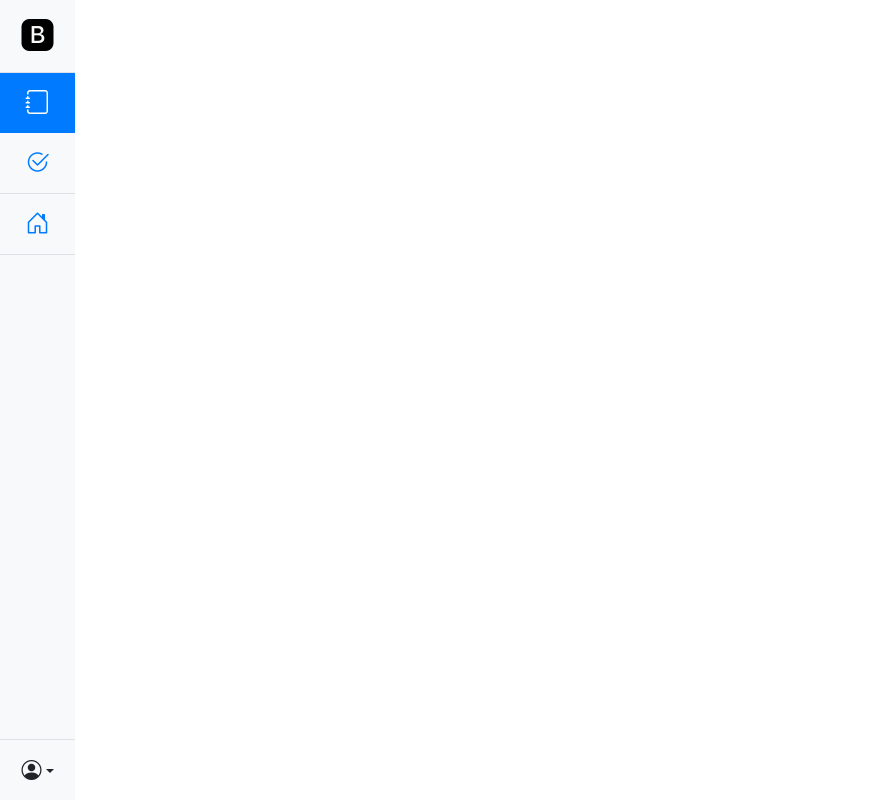
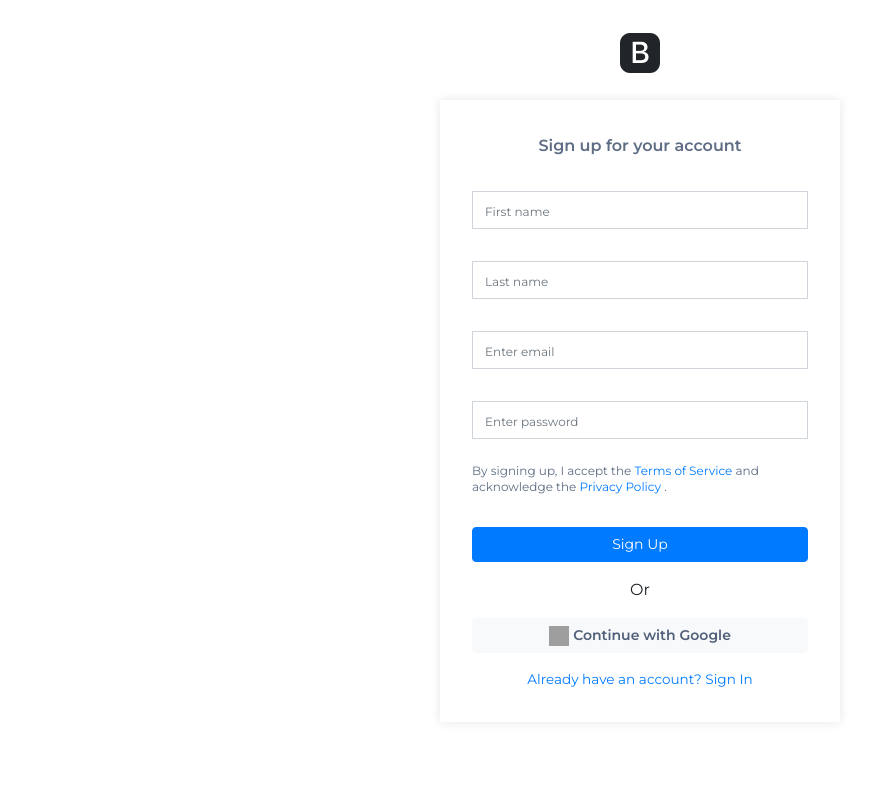
Before and after one commit to vksonagara/shelf.frontend, a React (Create React App) app: page /signup in a window 1280 px wide. Shown: the whole page, without its empty margins (0-871 px from the left). Built offline with nearby package versions, Linux system fonts and the light colour scheme; grey boxes are pictures that could not be loaded.

Commit message:
Added Sign-up UI component

```diff
--- a/package.json
+++ b/package.json
@@ -8,6 +8,7 @@
     "@testing-library/user-event": "^12.8.3",
     "bootstrap": "^4.6.0",
     "bootstrap-icons": "^1.5.0",
+    "node-sass": "^6.0.0",
     "react": "^17.0.2",
     "react-bootstrap": "^1.6.0",
     "react-dom": "^17.0.2",
--- a/src/components/common/Sidebar.jsx
+++ b/src/components/common/Sidebar.jsx
@@ -118,4 +118,5 @@ function Sidebar() {
   );
 }
 
+
 export default Sidebar;
--- /dev/null
+++ b/src/components/views/SignUp.jsx
@@ -0,0 +1,69 @@
+import { Form, Button } from "react-bootstrap";
+import { Link } from "react-router-dom";
+
+
+function SignUp() {
+  return (
+    <div className = "d-flex flex-column align-items-center">
+        <i className="bi bi-bootstrap-fill icon-40 mt-4"></i>
+      <section  className = "d-flex flex-column align-items-center" style = {{
+          boxShadow: "rgba(0, 0, 0, 0.1) 0px 0px 10px",
+          marginTop: "1rem",
+          padding: "1rem 2rem",
+          maxWidth: "400px",
+          boxSizing: "border-box"
+      }}>
+        <h5 style = {{
+            color: "rgb(94, 108, 132)",
+            fontSize: "16px",
+            margin: "1.25rem 0",
+            fontWeight: "700"
+        }}>Sign up for your account</h5>
+        <Form.Control type="text" placeholder="First name" className="input" />
+        <Form.Control type="text" placeholder="Last name" className="input" />
+        <Form.Control
+          type="email"
+          placeholder="Enter email"
+          className="input"
+        />
+        <Form.Control
+          type="password"
+          placeholder="Enter password"
+          className="input"
+        />
+        <p style = {{
+            color: "#5E6C84",
+            fontSize: "12px",
+            lineHeight: "1rem",
+            marginTop: "0.5rem"
+        }}>
+          By signing up, I accept the
+          <Link to="/terms"> Terms of Service</Link> and acknowledge the
+          <Link to="/privacy"> Privacy Policy</Link> .
+        </p>
+        <Button variant="primary" block className = "m-3" style = {
+          {
+            fontSize: "14px"
+          }
+        }>Sign Up</Button>{' '}
+        <p>Or</p>
+        <Button  block className= "d-flex flex-row align-items-center justify-content-center" variant = "light">
+            <img src="https://aid-frontend.prod.atl-paas.net/atlassian-id/front-end/5.0.232/static/media/google-logo.c21ca9d1.svg" alt=""  width = "20" height = "20" />
+            <span style = {{
+                color: "#505f79",
+                fontSize: "14px",
+                fontWeight: "600",
+                marginLeft: "0.25rem"
+            }}>Continue with Google</span></Button>{' '}
+             <Link to = "/signin" style = {{
+                 fontSize: "0.85rem",
+                 margin: "1rem 0"
+             }}>
+             Already have an account? Sign In
+            </Link>
+      </section>
+    </div>
+  );
+}
+
+export default SignUp;
--- a/src/index.js
+++ b/src/index.js
@@ -4,7 +4,9 @@ import App from './App';
 import reportWebVitals from './reportWebVitals';
 import 'bootstrap/dist/css/bootstrap.min.css';
 import 'bootstrap-icons/font/bootstrap-icons.css';
-import './styles/global.css'
+import './styles/global.css';
+import './styles/font.css'
+
 
 ReactDOM.render(
   <React.StrictMode>
--- a/src/routes/index.js
+++ b/src/routes/index.js
@@ -1,9 +1,9 @@
-import Sidebar from "../components/common/Sidebar";
+import SignUp from "../components/views/SignUp"
 
 const routes = [
     {
-        path: "",
-        component: Sidebar,
+        path: "/signup",
+        component: SignUp,
     }
 ]
 
--- /dev/null
+++ b/src/styles/font.css
@@ -0,0 +1,5 @@
+@import url("https://fonts.googleapis.com/css2?family=Montserrat:ital,wght@0,100;0,300;0,400;0,600;1,100;1,300;1,400;1,600&display=swap");
+
+body {
+    font-family: "Montserrat", sans-serif !important;
+}
--- a/src/styles/global.css
+++ b/src/styles/global.css
@@ -4,6 +4,10 @@
 
 .icon-32 {
     font-size: 32px;
+}
+
+.icon-40 {
+    font-size: 40px;
 }
 
 .icon-24 {
@@ -32,3 +36,24 @@
 a {
     text-decoration: none !important;
 }
+
+.input:focus {
+  box-shadow: inset 0 -1px 0 #ddd;
+}
+
+.btn:focus, .btn:active {
+    outline: none !important;
+    box-shadow: none;
+ }
+
+ /* SignUP Css  */
+.input {
+    margin: 1rem;
+    /* border: none; */
+    border-radius: 0;
+    /* border-bottom: 1px solid gray; */
+}
+
+.input::placeholder {
+    font-size: 0.75rem ;
+}
```
Also changed, not shown: src/App.js (+4 -6 lines), 1 other file (tests, documents, lock files or other folders).
